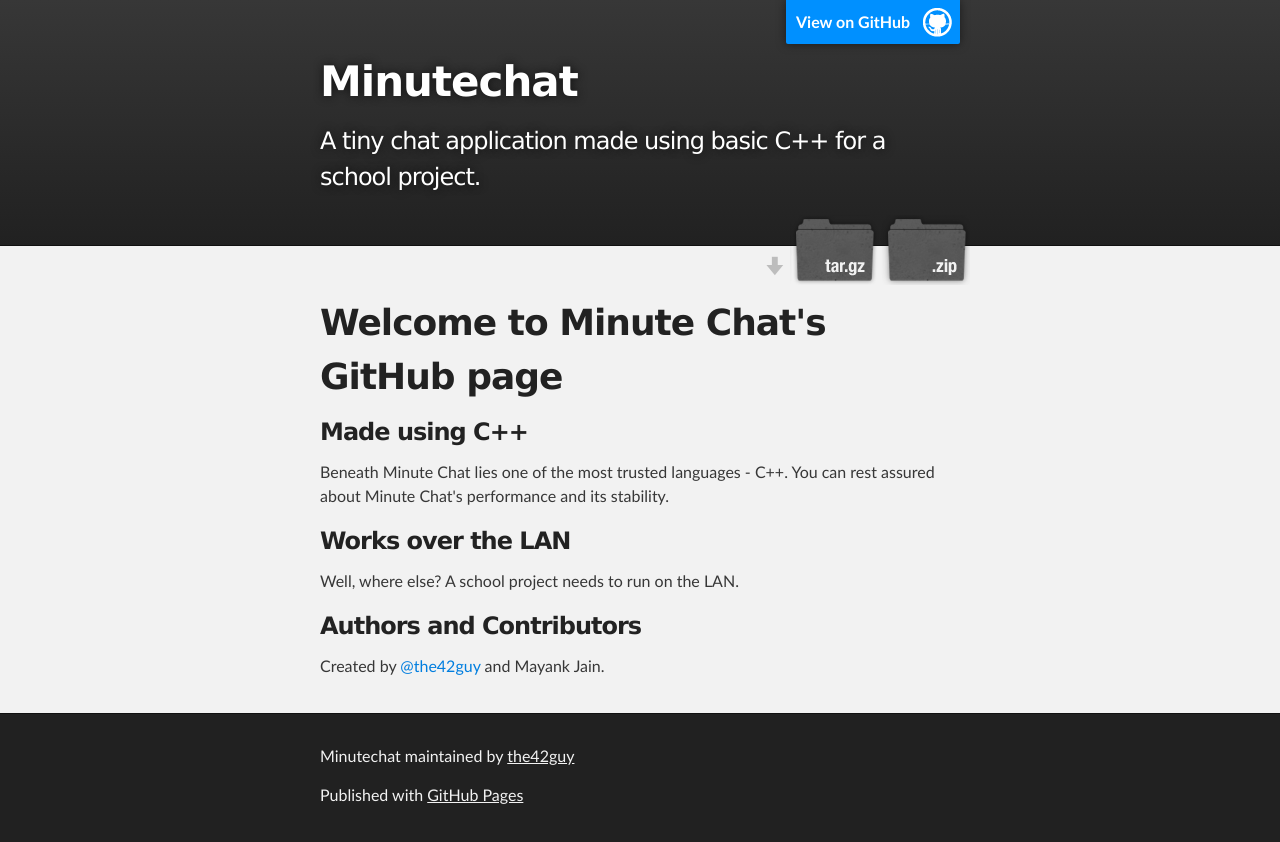
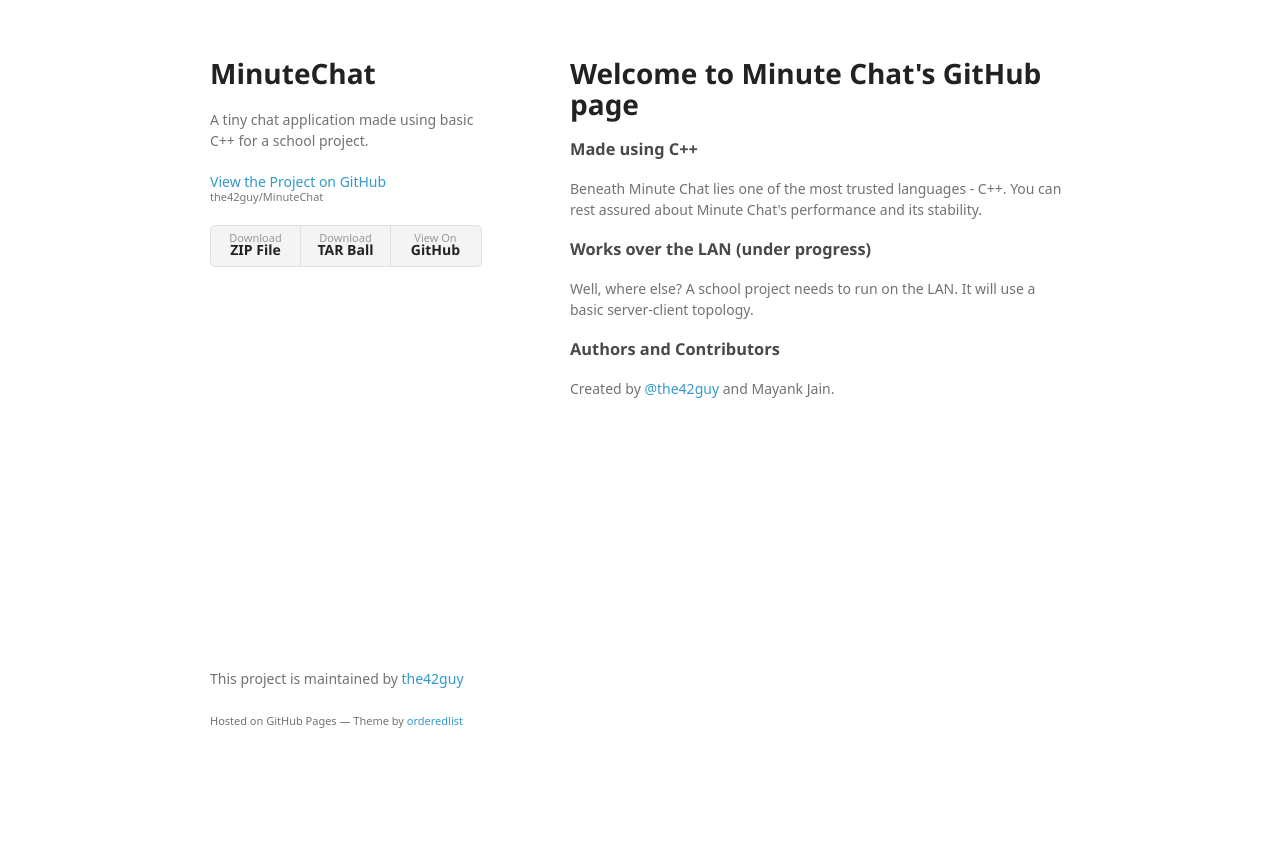
Before and after one commit to the42guy/MinuteChat, a plain HTML site: page index.html in a window 1280 px wide. After the commit the page ends 800 px from the top, so only its background shows below. Drawn offline with Linux system fonts and the light colour scheme; a web font is replaced by a local one.

Commit message:
Create gh-pages branch via GitHub

```diff
--- a/index.html
+++ b/index.html
@@ -1,36 +1,33 @@
-<!DOCTYPE html>
+<!doctype html>
 <html>
+  <head>
+    <meta charset="utf-8">
+    <meta http-equiv="X-UA-Compatible" content="chrome=1">
+    <title>MinuteChat by the42guy</title>
 
-  <head>
-    <meta charset='utf-8'>
-    <meta http-equiv="X-UA-Compatible" content="chrome=1">
-    <meta name="description" content="Minutechat : A tiny chat application made using basic C++ for a school project.">
+    <link rel="stylesheet" href="stylesheets/styles.css">
+    <link rel="stylesheet" href="stylesheets/github-light.css">
+    <meta name="viewport" content="width=device-width">
+    <!--[if lt IE 9]>
+    <script src="//html5shiv.googlecode.com/svn/trunk/html5.js"></script>
+    <![endif]-->
+  </head>
+  <body>
+    <div class="wrapper">
+      <header>
+        <h1>MinuteChat</h1>
+        <p>A tiny chat application made using basic C++ for a school project.</p>
 
-    <link rel="stylesheet" type="text/css" media="screen" href="stylesheets/stylesheet.css">
+        <p class="view"><a href="https://github.com/the42guy/MinuteChat">View the Project on GitHub <small>the42guy/MinuteChat</small></a></p>
 
-    <title>Minutechat</title>
-  </head>
 
-  <body>
-
-    <!-- HEADER -->
-    <div id="header_wrap" class="outer">
-        <header class="inner">
-          <a id="forkme_banner" href="https://github.com/the42guy/MinuteChat">View on GitHub</a>
-
-          <h1 id="project_title">Minutechat</h1>
-          <h2 id="project_tagline">A tiny chat application made using basic C++ for a school project.</h2>
-
-            <section id="downloads">
-              <a class="zip_download_link" href="https://github.com/the42guy/MinuteChat/zipball/master">Download this project as a .zip file</a>
-              <a class="tar_download_link" href="https://github.com/the42guy/MinuteChat/tarball/master">Download this project as a tar.gz file</a>
-            </section>
-        </header>
-    </div>
-
-    <!-- MAIN CONTENT -->
-    <div id="main_content_wrap" class="outer">
-      <section id="main_content" class="inner">
+        <ul>
+          <li><a href="https://github.com/the42guy/MinuteChat/zipball/master">Download <strong>ZIP File</strong></a></li>
+          <li><a href="https://github.com/the42guy/MinuteChat/tarball/master">Download <strong>TAR Ball</strong></a></li>
+          <li><a href="https://github.com/the42guy/MinuteChat">View On <strong>GitHub</strong></a></li>
+        </ul>
+      </header>
+      <section>
         <h1>
 <a id="welcome-to-minute-chats-github-page" class="anchor" href="#welcome-to-minute-chats-github-page" aria-hidden="true"><span aria-hidden="true" class="octicon octicon-link"></span></a>Welcome to Minute Chat's GitHub page</h1>
 
@@ -40,26 +37,21 @@
 <p>Beneath Minute Chat lies one of the most trusted languages - C++. You can rest assured about Minute Chat's performance and its stability.</p>
 
 <h3>
-<a id="works-over-the-lan" class="anchor" href="#works-over-the-lan" aria-hidden="true"><span aria-hidden="true" class="octicon octicon-link"></span></a>Works over the LAN</h3>
+<a id="works-over-the-lan-under-progress" class="anchor" href="#works-over-the-lan-under-progress" aria-hidden="true"><span aria-hidden="true" class="octicon octicon-link"></span></a>Works over the LAN (under progress)</h3>
 
-<p>Well, where else? A school project needs to run on the LAN. </p>
+<p>Well, where else? A school project needs to run on the LAN. It will use a basic server-client topology.</p>
 
 <h3>
 <a id="authors-and-contributors" class="anchor" href="#authors-and-contributors" aria-hidden="true"><span aria-hidden="true" class="octicon octicon-link"></span></a>Authors and Contributors</h3>
 
 <p>Created by <a href="https://github.com/the42guy" class="user-mention">@the42guy</a> and Mayank Jain.</p>
       </section>
-    </div>
-
-    <!-- FOOTER  -->
-    <div id="footer_wrap" class="outer">
-      <footer class="inner">
-        <p class="copyright">Minutechat maintained by <a href="https://github.com/the42guy">the42guy</a></p>
-        <p>Published with <a href="https://pages.github.com">GitHub Pages</a></p>
+      <footer>
+        <p>This project is maintained by <a href="https://github.com/the42guy">the42guy</a></p>
+        <p><small>Hosted on GitHub Pages &mdash; Theme by <a href="https://github.com/orderedlist">orderedlist</a></small></p>
       </footer>
     </div>
-
-
+    <script src="javascripts/scale.fix.js"></script>
 
   </body>
 </html>
--- /dev/null
+++ b/javascripts/scale.fix.js
@@ -0,0 +1,17 @@
+var metas = document.getElementsByTagName('meta');
+var i;
+if (navigator.userAgent.match(/iPhone/i)) {
+  for (i=0; i<metas.length; i++) {
+    if (metas[i].name == "viewport") {
+      metas[i].content = "width=device-width, minimum-scale=1.0, maximum-scale=1.0";
+    }
+  }
+  document.addEventListener("gesturestart", gestureStart, false);
+}
+function gestureStart() {
+  for (i=0; i<metas.length; i++) {
+    if (metas[i].name == "viewport") {
+      metas[i].content = "width=device-width, minimum-scale=0.25, maximum-scale=1.6";
+    }
+  }
+}
--- a/params.json
+++ b/params.json
@@ -1,6 +1,6 @@
 {
-  "name": "Minutechat",
+  "name": "MinuteChat",
   "tagline": "A tiny chat application made using basic C++ for a school project.",
-  "body": "# Welcome to Minute Chat's GitHub page\r\n\r\n### Made using C++\r\nBeneath Minute Chat lies one of the most trusted languages - C++. You can rest assured about Minute Chat's performance and its stability.\r\n\r\n### Works over the LAN\r\nWell, where else? A school project needs to run on the LAN. \r\n\r\n### Authors and Contributors\r\nCreated by @the42guy and Mayank Jain.\r\n",
+  "body": "# Welcome to Minute Chat's GitHub page\r\n\r\n### Made using C++\r\nBeneath Minute Chat lies one of the most trusted languages - C++. You can rest assured about Minute Chat's performance and its stability.\r\n\r\n### Works over the LAN (under progress)\r\nWell, where else? A school project needs to run on the LAN. It will use a basic server-client topology.\r\n\r\n### Authors and Contributors\r\nCreated by @the42guy and Mayank Jain.\r\n",
   "note": "Don't delete this file! It's used internally to help with page regeneration."
 }
--- /dev/null
+++ b/stylesheets/styles.css
@@ -0,0 +1,324 @@
+@font-face {
+  font-family: 'Noto Sans';
+  font-weight: 400;
+  font-style: normal;
+  src: url('../fonts/Noto-Sans-regular/Noto-Sans-regular.eot');
+  src: url('../fonts/Noto-Sans-regular/Noto-Sans-regular.eot?#iefix') format('embedded-opentype'),
+       local('Noto Sans'),
+       local('Noto-Sans-regular'),
+       url('../fonts/Noto-Sans-regular/Noto-Sans-regular.woff2') format('woff2'),
+       url('../fonts/Noto-Sans-regular/Noto-Sans-regular.woff') format('woff'),
+       url('../fonts/Noto-Sans-regular/Noto-Sans-regular.ttf') format('truetype'),
+       url('../fonts/Noto-Sans-regular/Noto-Sans-regular.svg#NotoSans') format('svg');
+}
+
+@font-face {
+  font-family: 'Noto Sans';
+  font-weight: 700;
+  font-style: normal;
+  src: url('../fonts/Noto-Sans-700/Noto-Sans-700.eot');
+  src: url('../fonts/Noto-Sans-700/Noto-Sans-700.eot?#iefix') format('embedded-opentype'),
+       local('Noto Sans Bold'),
+       local('Noto-Sans-700'),
+       url('../fonts/Noto-Sans-700/Noto-Sans-700.woff2') format('woff2'),
+       url('../fonts/Noto-Sans-700/Noto-Sans-700.woff') format('woff'),
+       url('../fonts/Noto-Sans-700/Noto-Sans-700.ttf') format('truetype'),
+       url('../fonts/Noto-Sans-700/Noto-Sans-700.svg#NotoSans') format('svg');
+}
+
+@font-face {
+  font-family: 'Noto Sans';
+  font-weight: 400;
+  font-style: italic;
+  src: url('../fonts/Noto-Sans-italic/Noto-Sans-italic.eot');
+  src: url('../fonts/Noto-Sans-italic/Noto-Sans-italic.eot?#iefix') format('embedded-opentype'),
+       local('Noto Sans Italic'),
+       local('Noto-Sans-italic'),
+       url('../fonts/Noto-Sans-italic/Noto-Sans-italic.woff2') format('woff2'),
+       url('../fonts/Noto-Sans-italic/Noto-Sans-italic.woff') format('woff'),
+       url('../fonts/Noto-Sans-italic/Noto-Sans-italic.ttf') format('truetype'),
+       url('../fonts/Noto-Sans-italic/Noto-Sans-italic.svg#NotoSans') format('svg');
+}
+
+@font-face {
+  font-family: 'Noto Sans';
+  font-weight: 700;
+  font-style: italic;
+  src: url('../fonts/Noto-Sans-700italic/Noto-Sans-700italic.eot');
+  src: url('../fonts/Noto-Sans-700italic/Noto-Sans-700italic.eot?#iefix') format('embedded-opentype'),
+       local('Noto Sans Bold Italic'),
+       local('Noto-Sans-700italic'),
+       url('../fonts/Noto-Sans-700italic/Noto-Sans-700italic.woff2') format('woff2'),
+       url('../fonts/Noto-Sans-700italic/Noto-Sans-700italic.woff') format('woff'),
+       url('../fonts/Noto-Sans-700italic/Noto-Sans-700italic.ttf') format('truetype'),
+       url('../fonts/Noto-Sans-700italic/Noto-Sans-700italic.svg#NotoSans') format('svg');
+}
+
+body {
+  background-color: #fff;
+  padding:50px;
+  font: 14px/1.5 "Noto Sans", "Helvetica Neue", Helvetica, Arial, sans-serif;
+  color:#727272;
+  font-weight:400;
+}
+
+h1, h2, h3, h4, h5, h6 {
+  color:#222;
+  margin:0 0 20px;
+}
+
+p, ul, ol, table, pre, dl {
+  margin:0 0 20px;
+}
+
+h1, h2, h3 {
+  line-height:1.1;
+}
+
+h1 {
+  font-size:28px;
+}
+
+h2 {
+  color:#393939;
+}
+
+h3, h4, h5, h6 {
+  color:#494949;
+}
+
+a {
+  color:#39c;
+  text-decoration:none;
+}
+
+a:hover {
+  color:#069;
+}
+
+a small {
+  font-size:11px;
+  color:#777;
+  margin-top:-0.3em;
+  display:block;
+}
+
+a:hover small {
+  color:#777;
+}
+
+.wrapper {
+  width:860px;
+  margin:0 auto;
+}
+
+blockquote {
+  border-left:1px solid #e5e5e5;
+  margin:0;
+  padding:0 0 0 20px;
+  font-style:italic;
+}
+
+code, pre {
+  font-family:Monaco, Bitstream Vera Sans Mono, Lucida Console, Terminal, Consolas, Liberation Mono, DejaVu Sans Mono, Courier New, monospace;
+  color:#333;
+  font-size:12px;
+}
+
+pre {
+  padding:8px 15px;
+  background: #f8f8f8;
+  border-radius:5px;
+  border:1px solid #e5e5e5;
+  overflow-x: auto;
+}
+
+table {
+  width:100%;
+  border-collapse:collapse;
+}
+
+th, td {
+  text-align:left;
+  padding:5px 10px;
+  border-bottom:1px solid #e5e5e5;
+}
+
+dt {
+  color:#444;
+  font-weight:700;
+}
+
+th {
+  color:#444;
+}
+
+img {
+  max-width:100%;
+}
+
+header {
+  width:270px;
+  float:left;
+  position:fixed;
+  -webkit-font-smoothing:subpixel-antialiased;
+}
+
+header ul {
+  list-style:none;
+  height:40px;
+  padding:0;
+  background: #f4f4f4;
+  border-radius:5px;
+  border:1px solid #e0e0e0;
+  width:270px;
+}
+
+header li {
+  width:89px;
+  float:left;
+  border-right:1px solid #e0e0e0;
+  height:40px;
+}
+
+header li:first-child a {
+  border-radius:5px 0 0 5px;
+}
+
+header li:last-child a {
+  border-radius:0 5px 5px 0;
+}
+
+header ul a {
+  line-height:1;
+  font-size:11px;
+  color:#999;
+  display:block;
+  text-align:center;
+  padding-top:6px;
+  height:34px;
+}
+
+header ul a:hover {
+  color:#999;
+}
+
+header ul a:active {
+  background-color:#f0f0f0;
+}
+
+strong {
+  color:#222;
+  font-weight:700;
+}
+
+header ul li + li + li {
+  border-right:none;
+  width:89px;
+}
+
+header ul a strong {
+  font-size:14px;
+  display:block;
+  color:#222;
+}
+
+section {
+  width:500px;
+  float:right;
+  padding-bottom:50px;
+}
+
+small {
+  font-size:11px;
+}
+
+hr {
+  border:0;
+  background:#e5e5e5;
+  height:1px;
+  margin:0 0 20px;
+}
+
+footer {
+  width:270px;
+  float:left;
+  position:fixed;
+  bottom:50px;
+  -webkit-font-smoothing:subpixel-antialiased;
+}
+
+@media print, screen and (max-width: 960px) {
+
+  div.wrapper {
+    width:auto;
+    margin:0;
+  }
+
+  header, section, footer {
+    float:none;
+    position:static;
+    width:auto;
+  }
+
+  header {
+    padding-right:320px;
+  }
+
+  section {
+    border:1px solid #e5e5e5;
+    border-width:1px 0;
+    padding:20px 0;
+    margin:0 0 20px;
+  }
+
+  header a small {
+    display:inline;
+  }
+
+  header ul {
+    position:absolute;
+    right:50px;
+    top:52px;
+  }
+}
+
+@media print, screen and (max-width: 720px) {
+  body {
+    word-wrap:break-word;
+  }
+
+  header {
+    padding:0;
+  }
+
+  header ul, header p.view {
+    position:static;
+  }
+
+  pre, code {
+    word-wrap:normal;
+  }
+}
+
+@media print, screen and (max-width: 480px) {
+  body {
+    padding:15px;
+  }
+
+  header ul {
+    width:99%;
+  }
+
+  header li, header ul li + li + li {
+    width:33%;
+  }
+}
+
+@media print {
+  body {
+    padding:0.4in;
+    font-size:12pt;
+    color:#444;
+  }
+}
```
